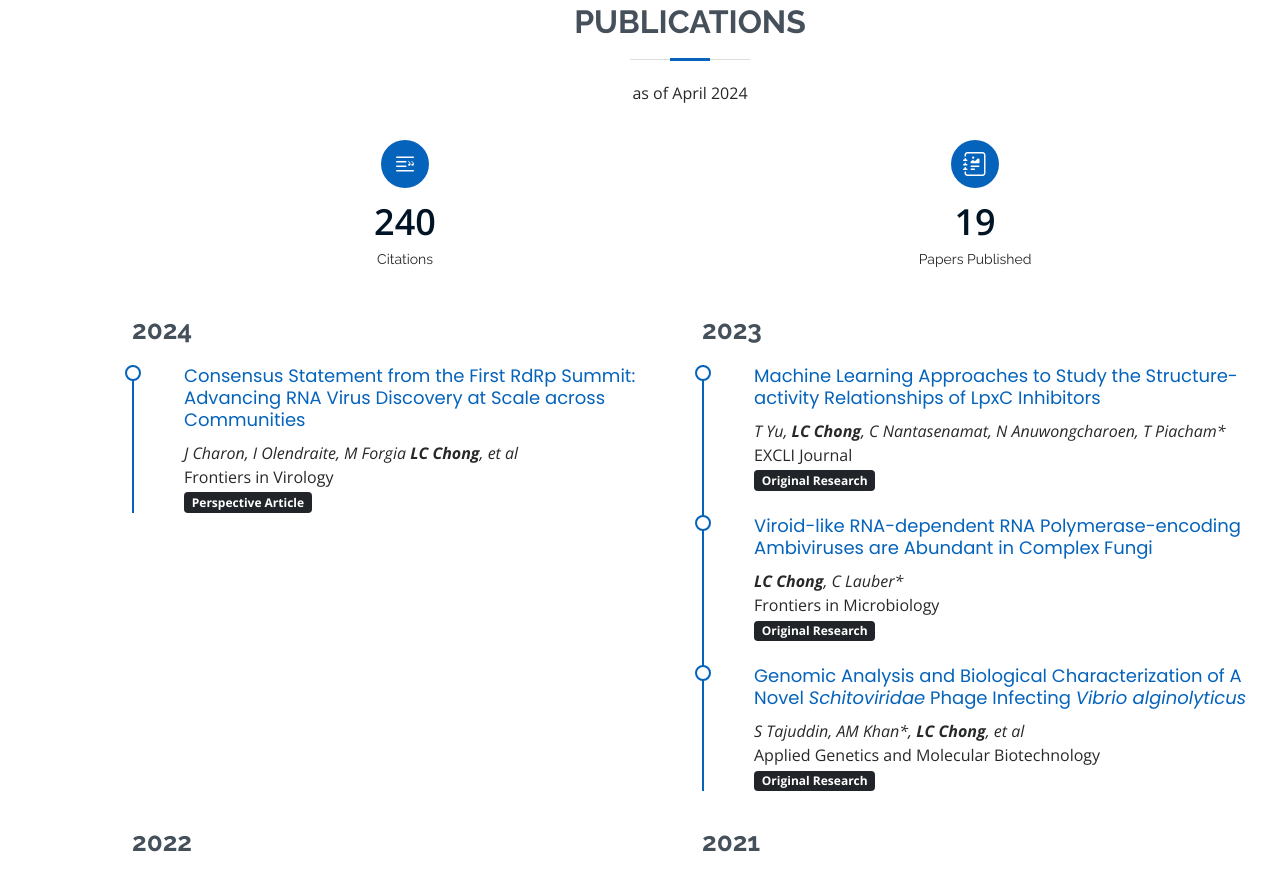
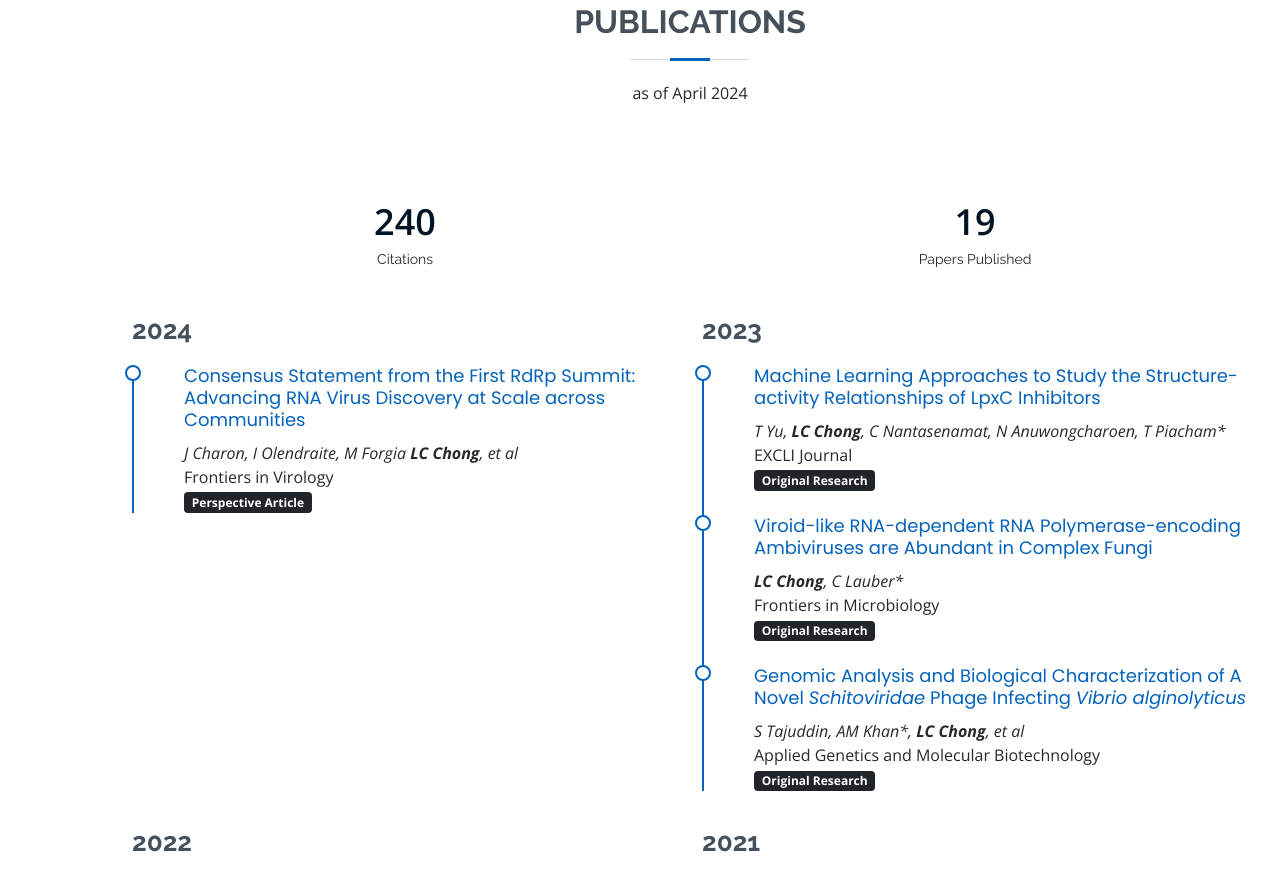
Before and after one commit to ChongLC/chonglc.github.io, a plain HTML site: page index.html in a window 1280 px wide. Shown: the part 6090-6961 px from the top of the page. Drawn offline with nearby package versions, Linux system fonts and the light colour scheme.

Commit message:
Checking again count box

```diff
--- a/assets/css/style.css
+++ b/assets/css/style.css
@@ -1151,6 +1151,10 @@ section {
   font-size: 14px;
 }
 
+.publications .count-box i.bi {
+  background: none;
+}
+
 /*--------------------------------------------------------------
 # academic services
 --------------------------------------------------------------*/
```
